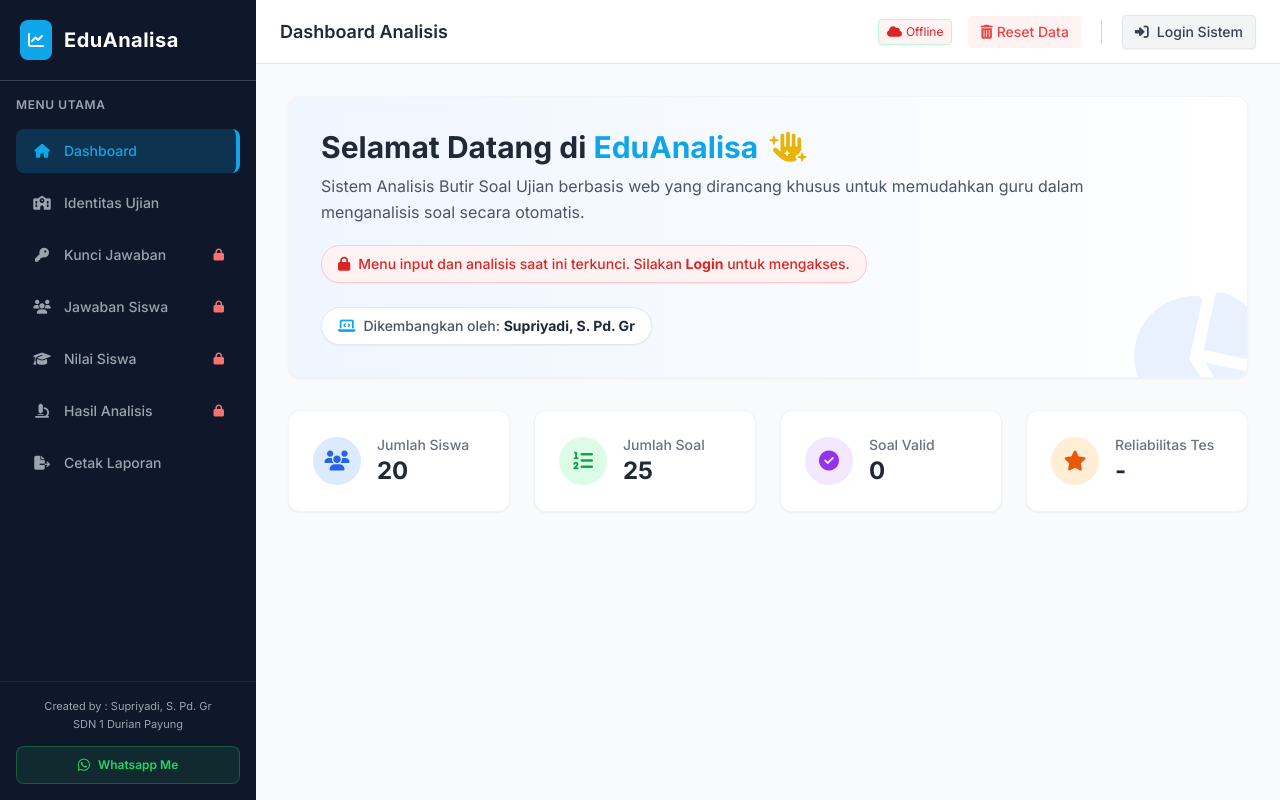
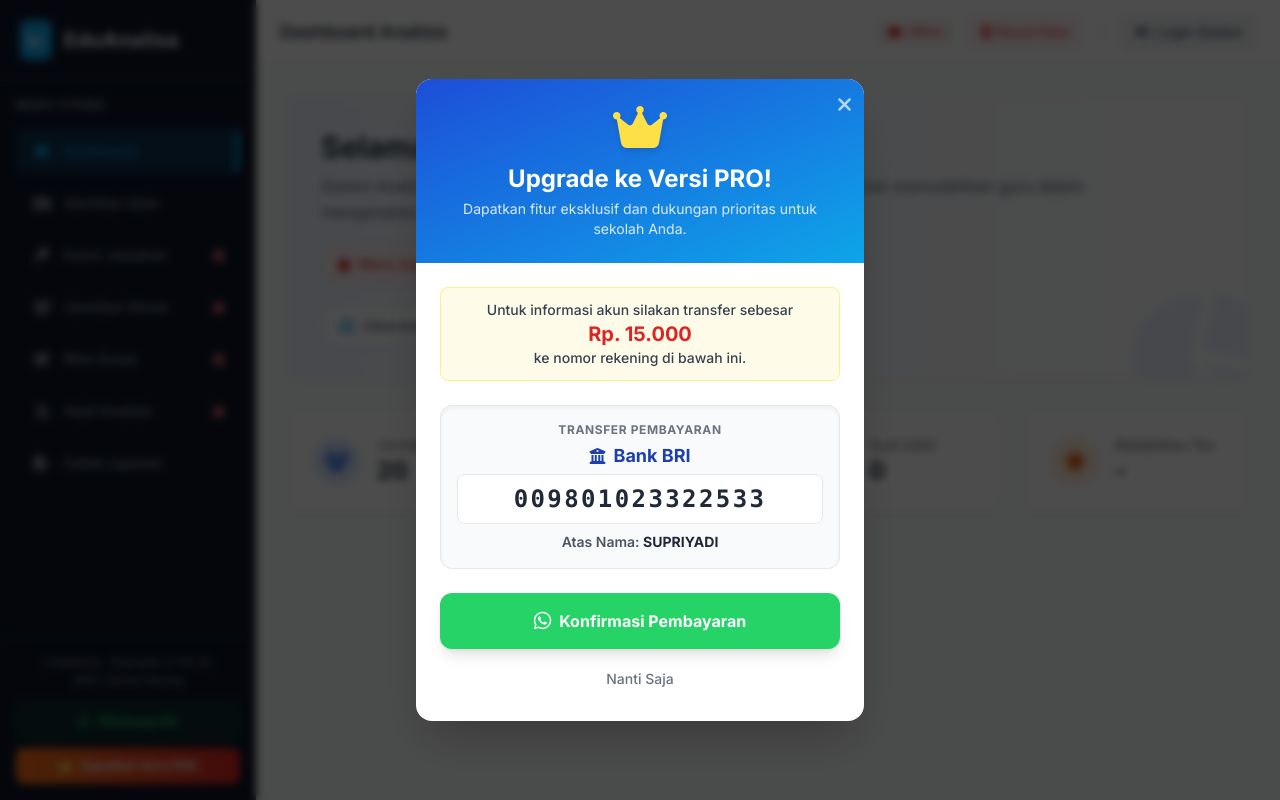
Before and after one commit to supriyadi911/EduAnalisa, a plain HTML site: page index.html in a window 1280 px wide. Drawn offline with nearby package versions, Linux system fonts and the light colour scheme; no server answers.

Commit message:
Update index.html

```diff
--- a/index.html
+++ b/index.html
@@ -142,6 +142,9 @@
             <a href="https://wa.me/6282371962881?text=Hai...saya%20tertarik%20dengan%20aplikasi%20yang%20bapak%20buat" target="_blank" class="inline-flex items-center justify-center gap-2 w-full py-2 bg-[#25D366]/10 text-[#25D366] hover:bg-[#25D366] hover:text-white border border-[#25D366]/30 rounded-lg text-xs font-semibold transition-all duration-300">
                 <i class="fab fa-whatsapp text-sm"></i> Whatsapp Me
             </a>
+            <button onclick="app.openPromoModal()" class="mt-2 inline-flex items-center justify-center gap-2 w-full py-2 bg-gradient-to-r from-orange-500 to-red-600 text-white hover:from-orange-600 hover:to-red-700 shadow-lg rounded-lg text-xs font-bold transition-all duration-300 border-none">
+                <i class="fas fa-crown text-yellow-300 text-sm"></i> Dapatkan Versi PRO
+            </button>
         </div>
     </aside>
 
@@ -383,14 +386,19 @@
             <!-- MENU ADMIN (Kelola Akun) -->
             <section id="admin-panel" class="tab-content max-w-5xl mx-auto">
                 <div class="bg-white rounded-xl shadow-sm border border-gray-100 p-6 md:p-8">
-                    <div class="flex justify-between items-center mb-6 border-b pb-4">
+                    <div class="flex flex-col md:flex-row justify-between items-start md:items-center mb-6 border-b pb-4 gap-4">
                         <div>
                             <h3 class="text-xl font-bold text-gray-800"><i class="fas fa-users-cog text-primary mr-2"></i>Manajemen Akun Pengguna</h3>
                             <p class="text-sm text-gray-500">Tambah, edit, atau hapus akun untuk mengakses aplikasi ini.</p>
                         </div>
-                        <button onclick="app.openUserModal()" class="px-4 py-2 bg-primary hover:bg-sky-600 text-white rounded shadow-sm text-sm font-medium transition flex items-center">
-                            <i class="fas fa-plus mr-2"></i> Tambah Akun
-                        </button>
+                        <div class="flex flex-wrap gap-2">
+                            <button onclick="app.syncToCloud()" class="px-4 py-2 bg-green-500 hover:bg-green-600 text-white rounded shadow-sm text-sm font-medium transition flex items-center">
+                                <i class="fas fa-cloud-upload-alt mr-2"></i> Simpan ke Spreadsheet
+                            </button>
+                            <button onclick="app.openUserModal()" class="px-4 py-2 bg-primary hover:bg-sky-600 text-white rounded shadow-sm text-sm font-medium transition flex items-center">
+                                <i class="fas fa-plus mr-2"></i> Tambah Akun
+                            </button>
+                        </div>
                     </div>
 
                     <div class="overflow-x-auto">
@@ -493,6 +501,40 @@
         </div>
     </div>
 
+    <!-- Modal Promo PRO -->
+    <div id="promo-modal" class="fixed inset-0 bg-black/70 z-[110] hidden flex items-center justify-center backdrop-blur-sm opacity-0 transition-opacity duration-300">
+        <div class="bg-white rounded-2xl shadow-2xl max-w-md w-full mx-4 transform scale-95 transition-transform duration-300 overflow-hidden" id="promo-content">
+            <div class="bg-gradient-to-br from-blue-700 to-primary p-6 text-center text-white relative">
+                <div class="absolute top-3 right-3">
+                    <button onclick="app.closePromoModal()" class="text-white/70 hover:text-white transition"><i class="fas fa-times text-xl"></i></button>
+                </div>
+                <i class="fas fa-crown text-5xl mb-3 text-yellow-300 drop-shadow-md"></i>
+                <h3 class="text-2xl font-bold">Upgrade ke Versi PRO!</h3>
+                <p class="text-blue-100 text-sm mt-1">Dapatkan fitur eksklusif dan dukungan prioritas untuk sekolah Anda.</p>
+            </div>
+            <div class="p-6">
+                <div class="text-center mb-6 text-gray-700 text-sm font-medium px-4 py-3 bg-yellow-50 border border-yellow-200 rounded-lg">
+                    Untuk informasi akun silakan transfer sebesar <br><span class="text-xl font-bold text-red-600">Rp. 15.000</span><br> ke nomor rekening di bawah ini.
+                </div>
+                <div class="bg-gray-50 border border-gray-200 rounded-xl p-4 text-center mb-6 shadow-inner">
+                    <p class="text-xs text-gray-500 uppercase tracking-wider mb-1 font-bold">Transfer Pembayaran</p>
+                    <div class="flex items-center justify-center gap-2 mb-1">
+                        <i class="fas fa-building-columns text-blue-800"></i>
+                        <span class="font-bold text-blue-800 text-lg">Bank BRI</span>
+                    </div>
+                    <div class="font-mono text-2xl font-bold tracking-widest text-gray-800 my-1 bg-white border border-gray-200 py-2 rounded-lg">009801023322533</div>
+                    <div class="text-sm font-semibold text-gray-600 mt-2">Atas Nama: <span class="text-gray-800 font-bold">SUPRIYADI</span></div>
+                </div>
+                <div class="flex flex-col gap-3">
+                    <a href="https://wa.me/6282371962881?text=Halo%20Pak%20Supriyadi,%20saya%20tertarik%20untuk%20upgrade%20aplikasi%20EduAnalisa%20ke%20versi%20PRO.%20Saya%20sudah%20melakukan%20transfer..." target="_blank" class="w-full py-3.5 bg-[#25D366] hover:bg-[#20b858] text-white font-bold rounded-xl shadow-lg transition text-center flex items-center justify-center gap-2 text-base">
+                        <i class="fab fa-whatsapp text-xl"></i> Konfirmasi Pembayaran
+                    </a>
+                    <button onclick="app.closePromoModal()" class="w-full py-2 text-gray-500 hover:text-gray-800 font-medium text-sm transition">Nanti Saja</button>
+                </div>
+            </div>
+        </div>
+    </div>
+
     <!-- Modal Konfirmasi Custom (Pengganti confirm bawaan browser) -->
     <div id="confirm-modal" class="fixed inset-0 bg-black/60 z-50 hidden flex items-center justify-center backdrop-blur-sm opacity-0 transition-opacity duration-300">
         <div class="bg-white rounded-2xl shadow-2xl p-6 md:p-8 max-w-sm w-full mx-4 transform scale-95 transition-transform duration-300" id="confirm-content">
@@ -606,6 +648,13 @@
                 this.updateDashboard();
 
                 document.getElementById('loading-overlay').classList.add('hidden');
+
+                // Tampilkan Popup Penawaran PRO otomatis setelah 2 detik
+                setTimeout(() => {
+                    if (!sessionStorage.getItem('eduPromoSeen')) {
+                        this.openPromoModal();
+                    }
+                }, 2000);
             },
 
             // --- SISTEM CLOUD SPREADSHEET ---
@@ -681,6 +730,13 @@
                 // Simpan lokal sekaligus kirim ke Cloud Spreadsheet
                 this.saveDataLocally();
                 this.saveToSpreadsheet();
+            },
+
+            async syncToCloud() {
+                showToast("Menyimpan ke Spreadsheet...");
+                this.saveDataLocally();
+                await this.saveToSpreadsheet();
+                showToast("Data Akun berhasil tersimpan ke Spreadsheet!");
             },
 
             resetAllData() {
@@ -949,8 +1005,23 @@
             },
 
             // ================== FUNGSI CORE APLIKASI LAINNYA ==================
-            openDonasiModal() { document.getElementById('donasi-modal').classList.remove('hidden'); document.getElementById('donasi-modal').classList.remove('opacity-0'); },
+            openDonasiModal() { document.getElementById('donasi-modal').classList.remove('hidden'); void document.getElementById('donasi-modal').offsetWidth; document.getElementById('donasi-modal').classList.remove('opacity-0'); },
             closeDonasiModal() { document.getElementById('donasi-modal').classList.add('opacity-0'); setTimeout(() => document.getElementById('donasi-modal').classList.add('hidden'), 300); },
+
+            // FUNGSI PROMO MODAL
+            openPromoModal() {
+                const m = document.getElementById('promo-modal');
+                const c = document.getElementById('promo-content');
+                m.classList.remove('hidden'); void m.offsetWidth;
+                m.classList.remove('opacity-0'); c.classList.remove('scale-95');
+            },
+            closePromoModal() {
+                const m = document.getElementById('promo-modal');
+                const c = document.getElementById('promo-content');
+                m.classList.add('opacity-0'); c.classList.add('scale-95');
+                setTimeout(() => m.classList.add('hidden'), 300);
+                sessionStorage.setItem('eduPromoSeen', 'true'); // Tandai agar tidak muncul terus menerus
+            },
 
             generateEmptyGrids() {
                 if(this.state.kunci.length !== this.state.config.jmlSoal) {
```
